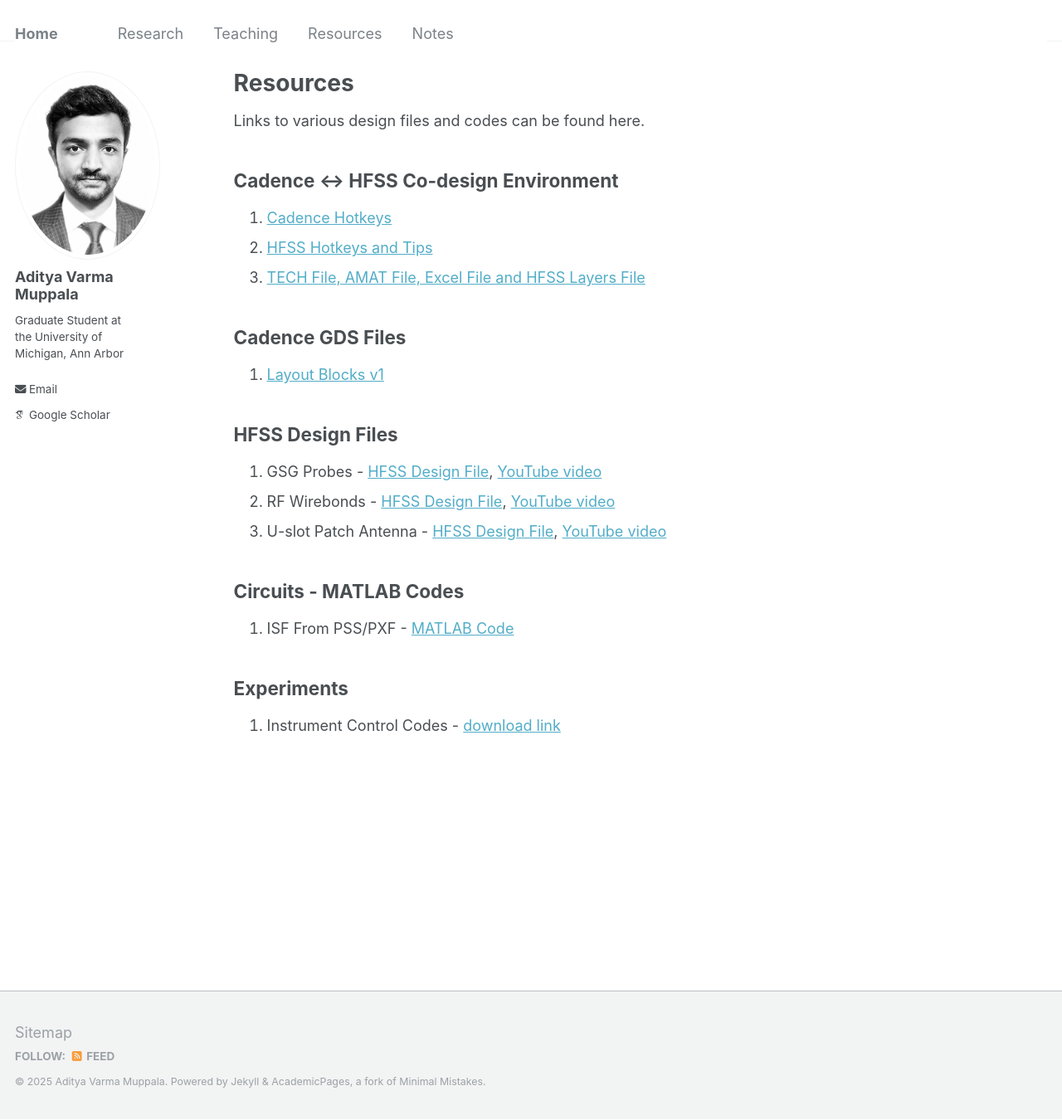
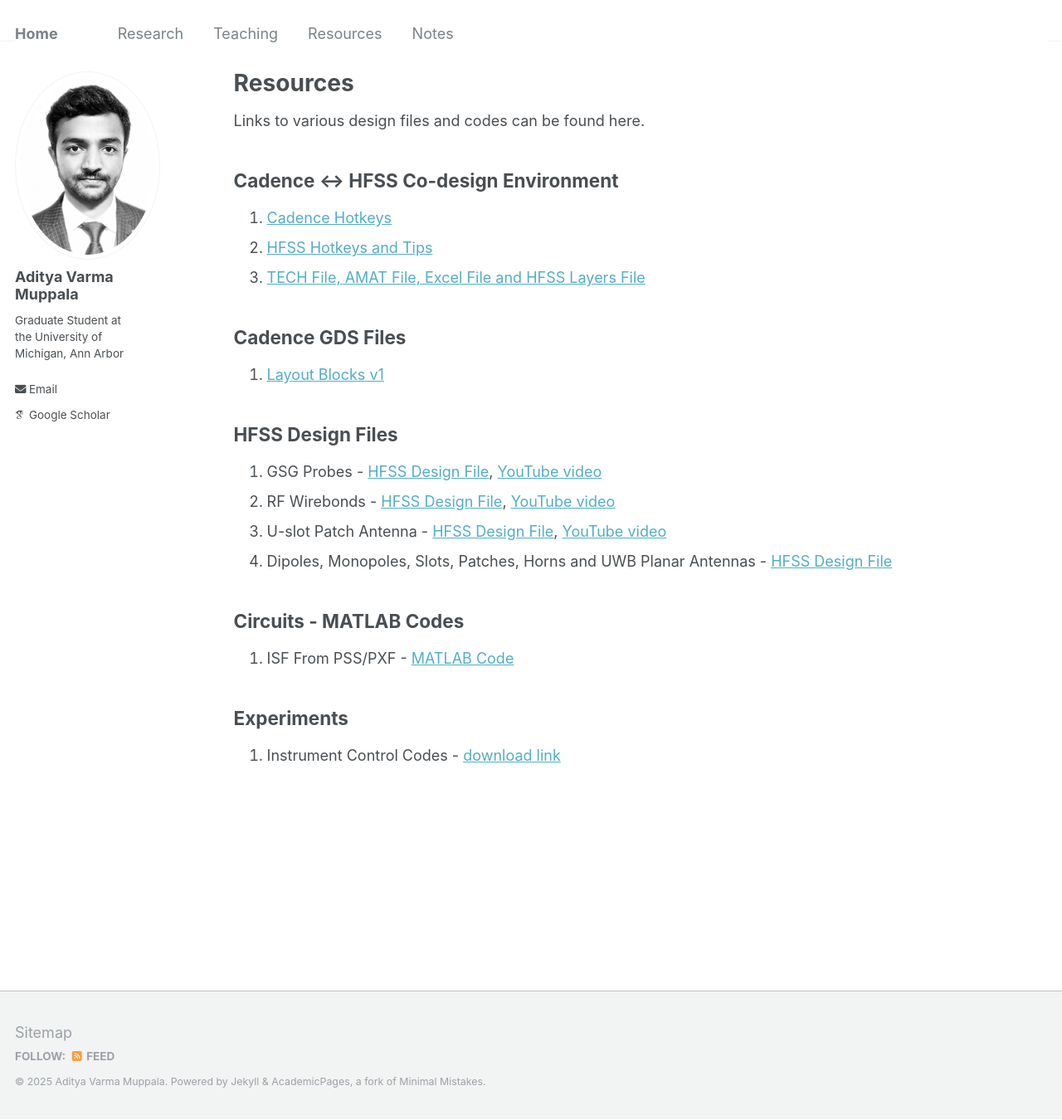
Before and after one commit to AdityaMuppala/adityamuppala.github.io, a Jekyll site: the page built from _pages/resources.md, in a window 1280 px wide and 1350 px high. Shown: the whole window at 83% size. Built offline with Jekyll 4.4.1, drawn with Linux system fonts in a browser that asks for light colours; some web fonts are replaced.

Commit message:
Update resources.md

```diff
--- a/_pages/resources.md
+++ b/_pages/resources.md
@@ -22,6 +22,7 @@ Links to various design files and codes can be found here.
 1. GSG Probes - [HFSS Design File](https://drive.google.com/file/d/1BsgujbjDn0NSminA7OI0YJImKXI0T-63/view?usp=sharing), [YouTube video](https://youtu.be/jEuGXGO-3H8)
 2. RF Wirebonds - [HFSS Design File](https://drive.google.com/file/d/1uCTr_ZpLOHl_yXWbcn6zRojzaKunqBkV/view?usp=sharing), [YouTube video](https://youtu.be/rfqih8SriJc)
 3. U-slot Patch Antenna - [HFSS Design File](https://drive.google.com/file/d/18taGTOq4XmcNEPyBlnNzjpM5brWA3nZ8/view?usp=sharing), [YouTube video](https://youtu.be/XuhcbfpZF-8)
+4. Dipoles, Monopoles, Slots, Patches, Horns and UWB Planar Antennas - [HFSS Design File](https://drive.google.com/file/d/156lMQzRqi1UDXTkZN9rXHkmGY129xRI9/view?usp=sharing)
 
 ## Circuits - MATLAB Codes
 
```
